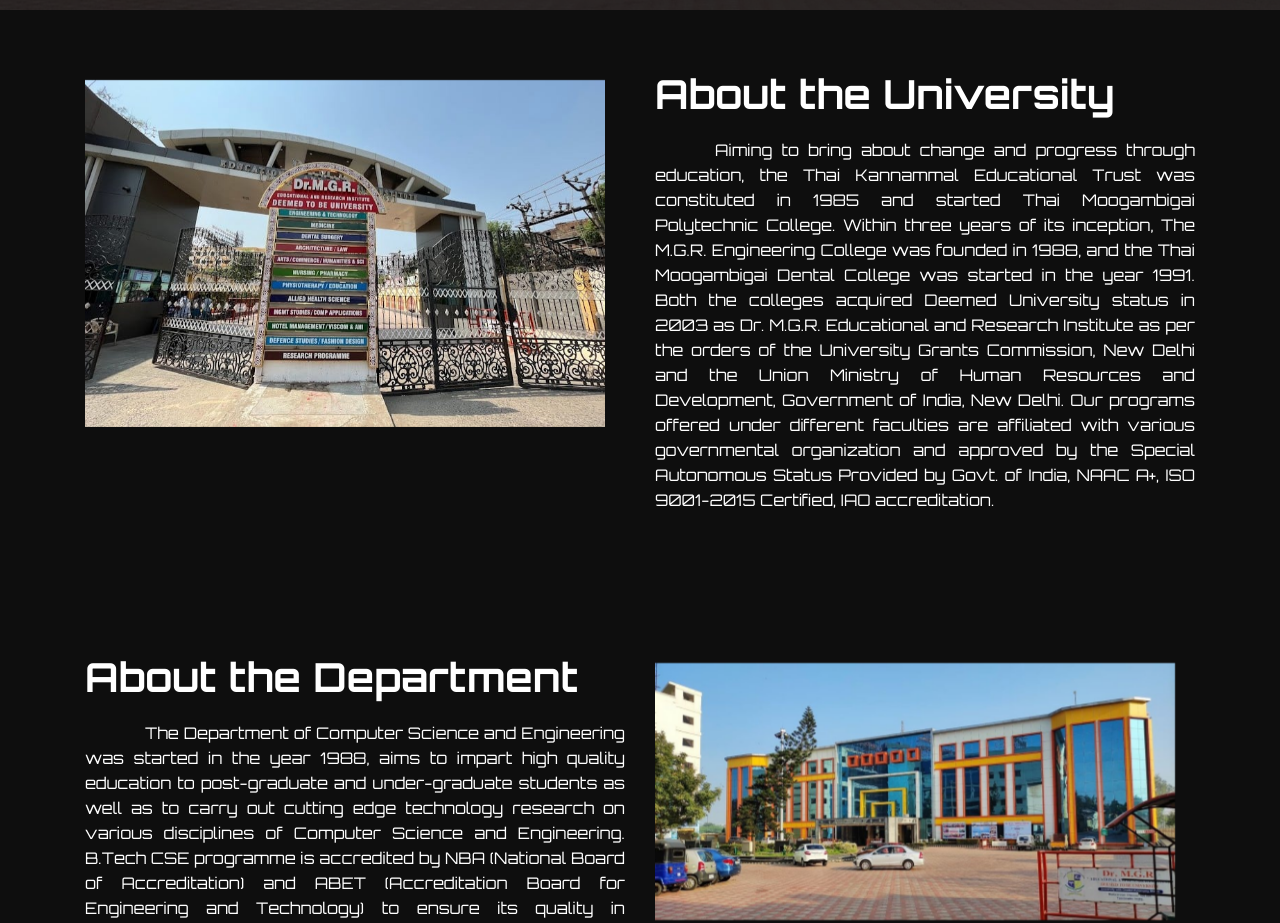
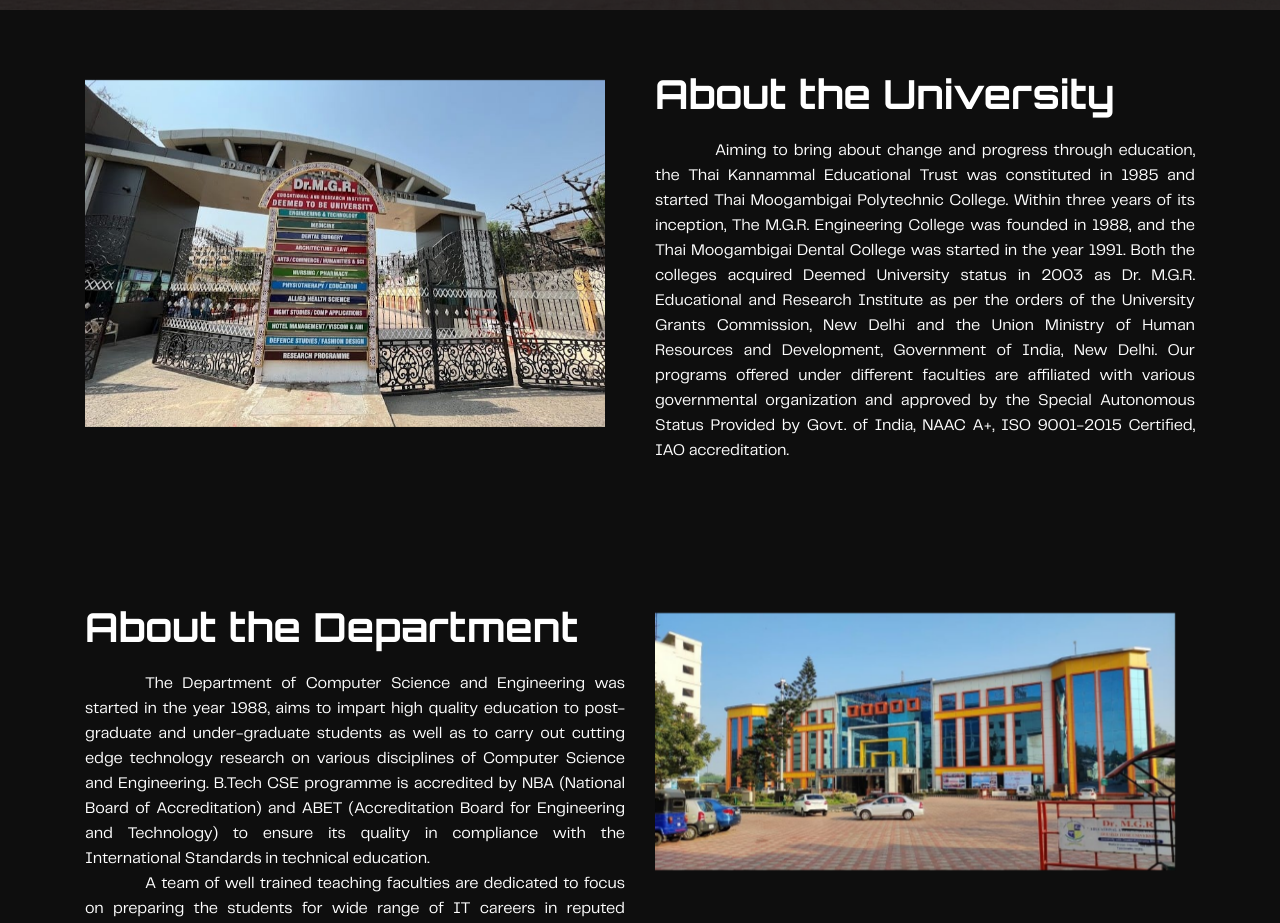
Before and after one commit to barryallen16/ncict-25, a plain HTML site: page index.html in a window 1280 px wide. Shown: the part 740-1663 px from the top of the page. Drawn offline with Linux system fonts and the light colour scheme; files whose address does not match are found by name.

Commit message:
merge commit

```diff
--- a/assets/css/main.css
+++ b/assets/css/main.css
@@ -44,7 +44,8 @@ a a:focus {
 
 p {
   font-weight: 400;
-    font-family: "Orbitron", serif;
+    /* font-family: "Orbitron", serif; */
+    font-family: Telegraf, serif;
   margin: 0px;
   font-size: 16px;
   text-align: justify;
```
